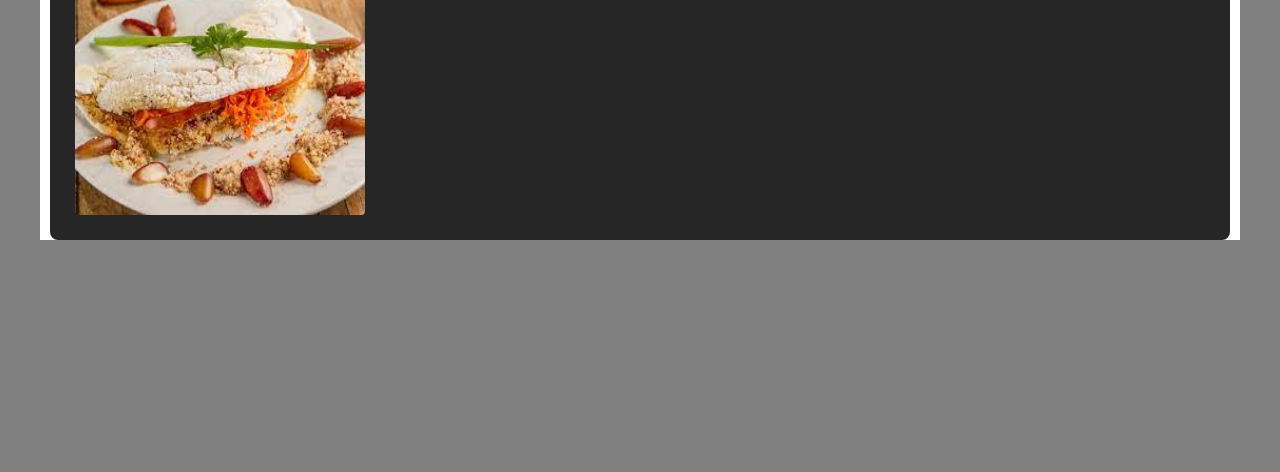
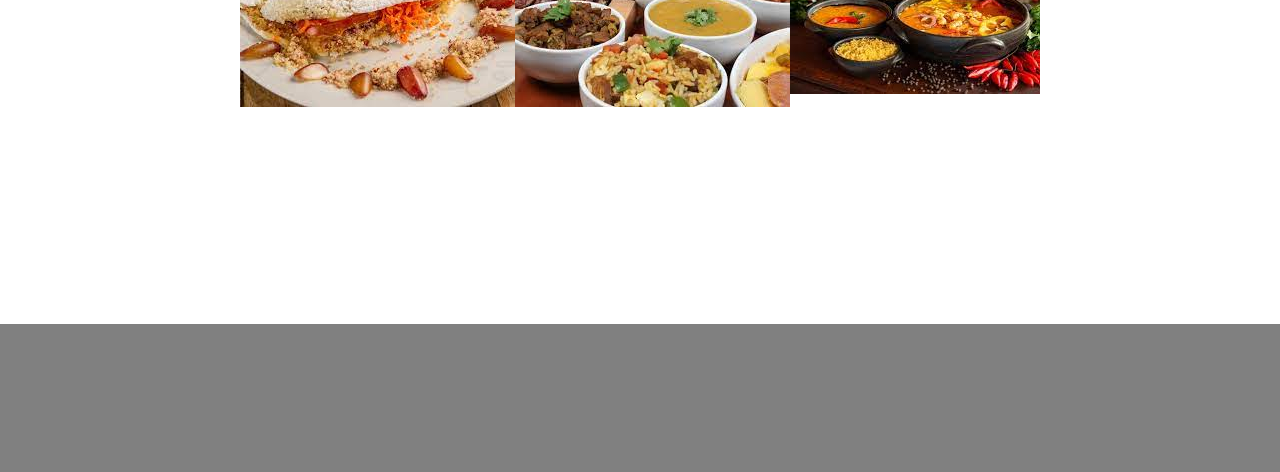
Before and after one commit to Caiozxx/Protipy, a plain HTML site: page index.html in a window 1280 px wide. Shown: the part 328-800 px from the top of the page. Drawn offline with nearby package versions, Linux system fonts and the light colour scheme.

Commit message:
iniciando carrousel

```diff
--- a/index.html
+++ b/index.html
@@ -68,13 +68,52 @@
         </div>
     </div>
     <!--FIM DO CABECALHO-->
-    <!--iniciando conteudo-->
-    <div id="cardapio">
-        <div id="item">
-            <h2>baiao de dois</h2>
-            <img src="../Protipy/src/download.jpg" alt="">
+    <!--iniciando carrousel-->
+
+    <div class="slider">
+        <div class="slides">
+            <!--radio button-->
+            <input type="radio" name="radio-btn" id="radio1">
+            <input type="radio" name="radio-btn" id="radio2">
+            <input type="radio" name="radio-btn" id="radio3">
+            <input type="radio" name="radio-btn" id="radio4">
+            <!--fim radio button-->
+
+            <!--slide img-->
+            <div class="slide primeira">
+                <img src="../Protipy/src/download.jpg" alt="imagem 1">
+            </div>
+            <div class="slide">
+                <img src="../Protipy/src/test.jpg" alt="imagem 2">
+            </div>
+            <div class="slide">
+                <img src="../Protipy/src/transferir..jpg" alt="imagem 3">
+            </div>
+            <div class="slide">
+                <img src="../Protipy/src/transferir.jpg" alt="imagem 4">
+            </div>
+            <!--fim slide img-->
+
+            <!--navigation auto-->
+            <div class="navigation-auto">
+                <div class="autobtn1"></div>
+                <div class="autobtn2"></div>
+                <div class="autobtn3"></div>
+                <div class="autobtn4"></div>
+            </div>
         </div>
+
+        <div class="manual-navigation">
+            <label for="radio1" class="manualbtn"></label>
+            <label for="radio2" class="manualbtn"></label>
+            <label for="radio3" class="manualbtn"></label>
+            <label for="radio4" class="manualbtn"></label>
+        </div>
+
     </div>
+
+
+    <script src="../Protipy/modules/script.js"></script>
 </body>
 
 </html>
--- a/style/style.css
+++ b/style/style.css
@@ -1,7 +1,6 @@
 .html {
-    margin-left: auto;
-    margin-right: auto;
-    width: 75em;
+    width: 100%;
+    height:auto;
     background-color: gray;
 }
 
@@ -28,18 +27,17 @@
     font-family: Georgia, 'Times New Roman', Times, serif;
     font-size: large;
 }
-#cardapio{
-
+.slider{
+    margin: 0 auto;
+    width:800px;
+    height:400px;
+    overflow: hidden;
 }
-#cardapio img{
-    padding: 5px;
-    width:300px;
-    height: 230px;
-    border-radius: 9px;
+.slides{
+    width:400%;
+    height: 400px;
+    display: flex;
 }
-#item{
-    background-color:rgba(0,0,0, 0.85);
-    margin: 10px;
-    border-radius: 8px;
-    padding:20px;
+.slides input{
+    display: none;
 }
```
